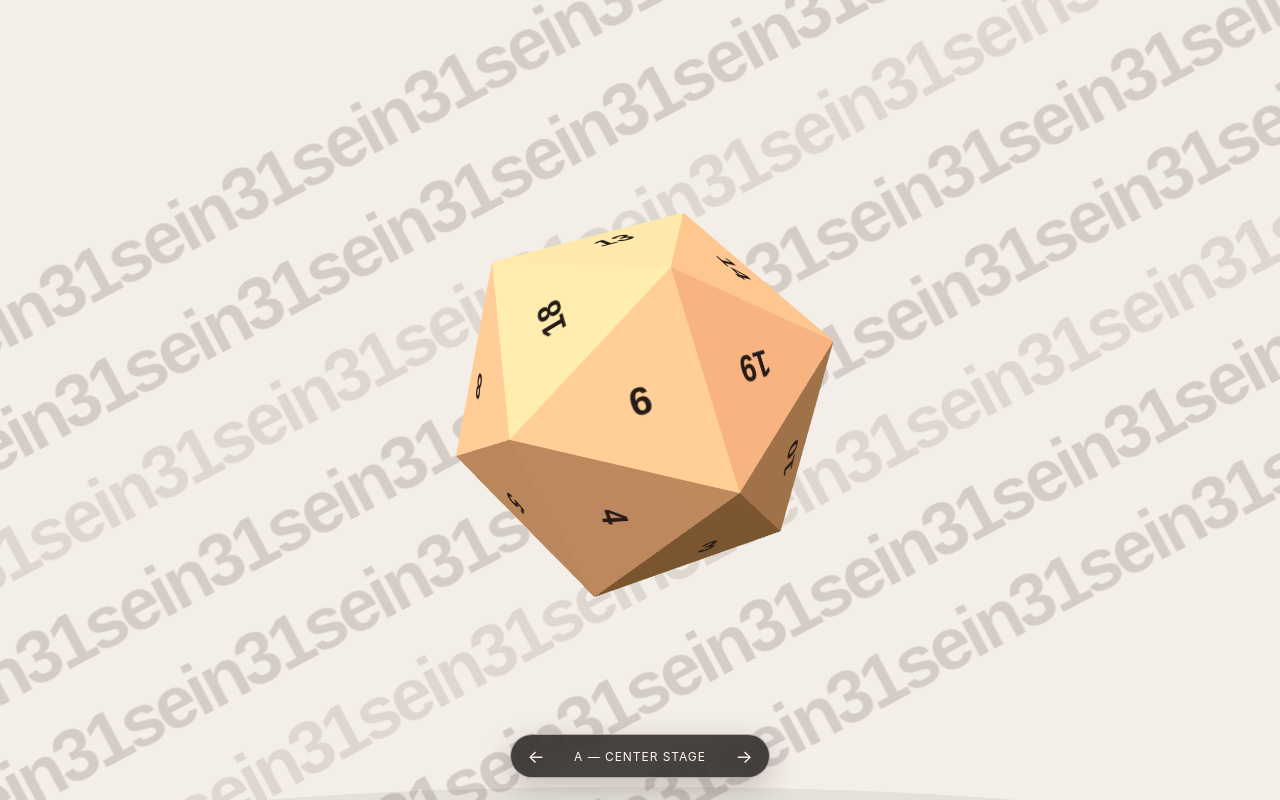
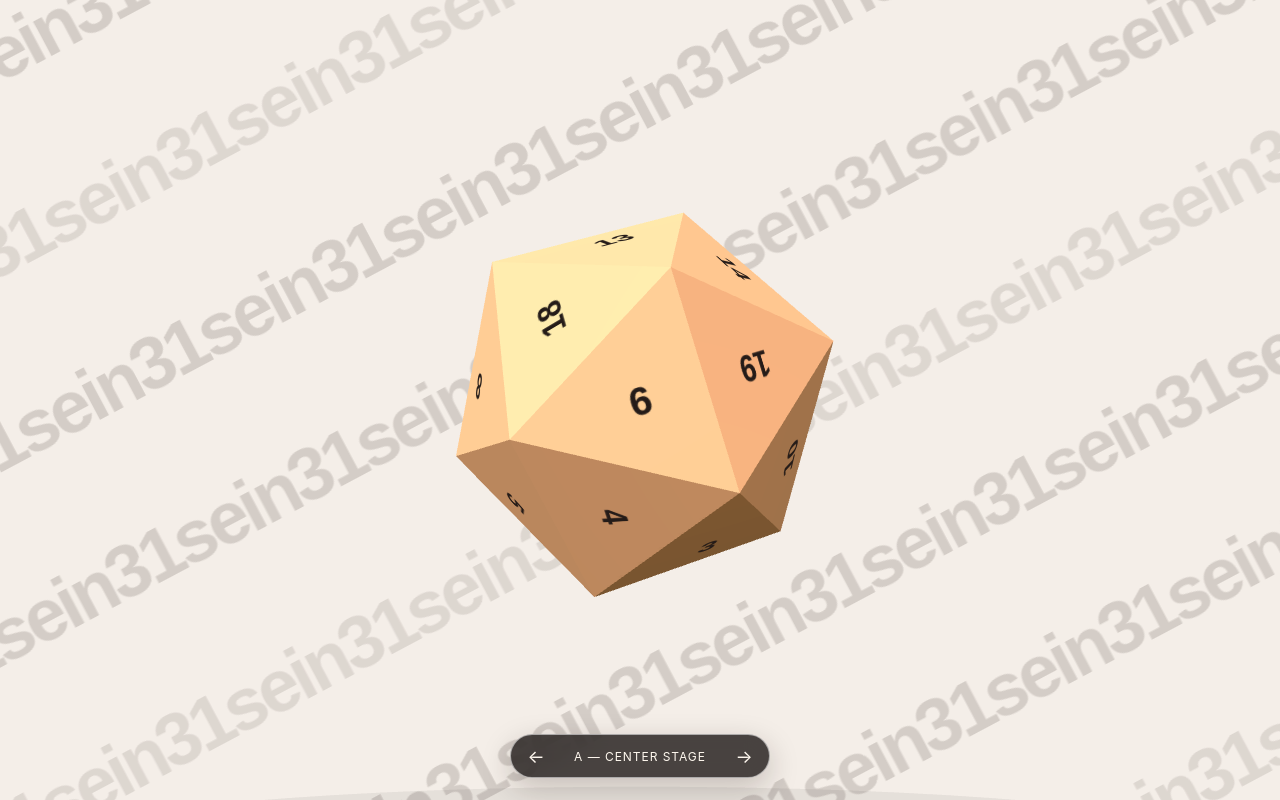
Before and after one commit to K4F7/entry2mysite, a website built with Vite: page index.html in a window 1280 px wide. Built offline with nearby package versions, Linux system fonts and the light colour scheme; animation ran at ten frames a second.

Commit message:
prototype: cover viewport with kinetic background

```diff
--- a/src/main.ts
+++ b/src/main.ts
@@ -31,8 +31,8 @@ const app = document.querySelector<HTMLDivElement>('#app')!;
 const kineticBackground = document.createElement('div');
 kineticBackground.className = 'kinetic-background';
 kineticBackground.setAttribute('aria-hidden', 'true');
-const kineticText = 'sein31'.repeat(14);
-kineticBackground.innerHTML = Array.from({ length: 8 }, (_, index) => `
+const kineticText = 'sein31'.repeat(28);
+kineticBackground.innerHTML = Array.from({ length: 16 }, (_, index) => `
   <div class="kinetic-row row-${index + 1}">
     <div class="kinetic-track"><span>${kineticText}</span><span>${kineticText}</span></div>
   </div>
--- a/src/styles.css
+++ b/src/styles.css
@@ -37,11 +37,11 @@ body.variant-c { background-color: #f6dfda; }
   z-index: 0;
   inset: 50% auto auto 50%;
   display: none;
-  width: 170vw;
-  height: 150vh;
+  width: 220vmax;
+  height: 220vmax;
   flex-direction: column;
-  justify-content: center;
-  gap: 34px;
+  justify-content: space-evenly;
+  gap: 18px;
   overflow: hidden;
   color: rgb(48 39 34 / 0.16);
   pointer-events: none;
```
